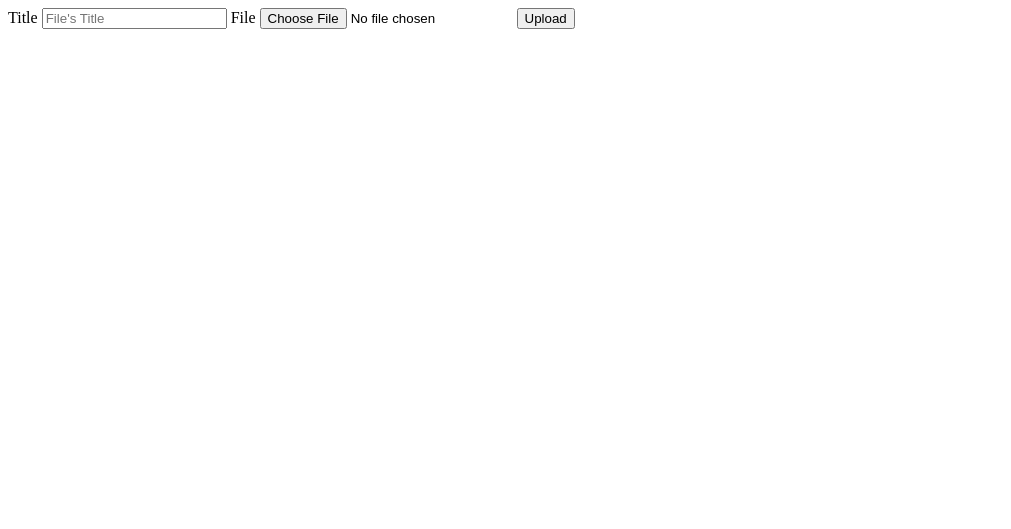
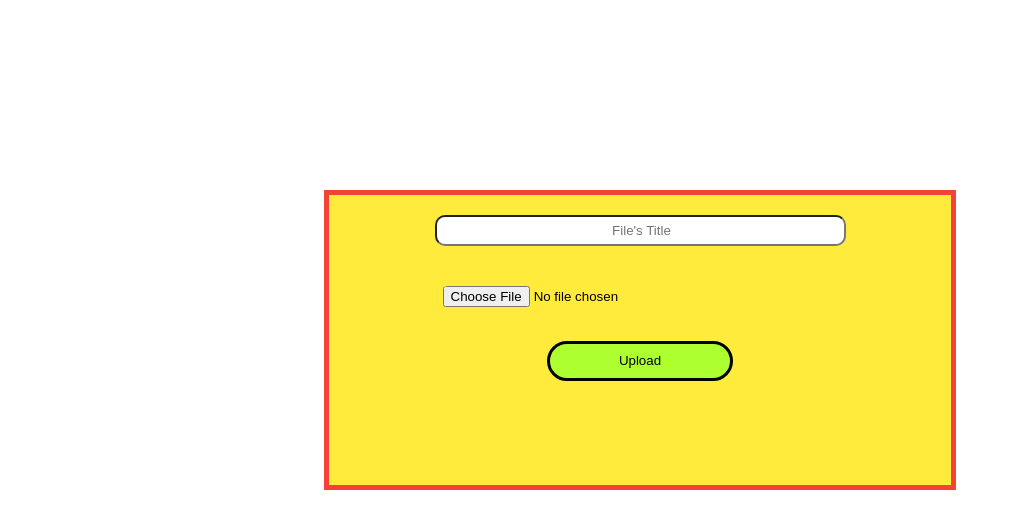
Before and after one commit to PetroChulkov/Sonic_App, a Django app: page /upload_file in a window 1280 px wide. Shown: the top 529 px of the page, without its empty margins (0-1011 px from the left). Run offline with Django 4.2, Linux system fonts and the light colour scheme.

Commit message:
modified css

```diff
--- a/sonic/sonicapp/static/sonicapp/style.css
+++ b/sonic/sonicapp/static/sonicapp/style.css
@@ -57,3 +57,46 @@
     line-height: 25px;
     color: rgb(109, 111, 109);
 }
+
+.form_container {
+    box-sizing: border-box;
+    margin-left: 25%;
+    margin-right: 25%;
+    margin-top: 15%;
+    height: 300px;
+    border: 5px solid #f44336;
+    background-color: #ffeb3b;
+}
+
+.form_wrapper form {
+	display: flex;
+	flex-direction: column;
+	justify-content: center;
+}
+
+.form_wrapper form input {
+    margin: 20px auto;
+    width: 400px;
+    text-align: center;
+    border-radius: 10px;
+    padding-left: 5px;
+    height: 25px;
+}
+
+.form_wrapper form input button {
+    background-color: #f44336;
+}
+
+.form_wrapper form button {
+	margin: 10px auto;
+	display: block;
+	background-color: greenyellow;
+    color: black;
+    border:none;
+	border: 0.2rem solid black;
+	border-radius: 30px;
+	cursor: pointer;
+	height: 40px;
+	width: 30%;
+	padding:  auto;
+}
--- a/sonic/sonicapp/templates/sonicapp/upload_file.html
+++ b/sonic/sonicapp/templates/sonicapp/upload_file.html
@@ -7,7 +7,7 @@
             <form method="POST" enctype="multipart/form-data">
                 {% csrf_token %}
                 {% for f in form %}
-                {{ f.label }} {{ f }}
+                {{ f }}
                 {% endfor %}
                 {{f.errors}}
                 <button type="submit">Upload</button>
```
